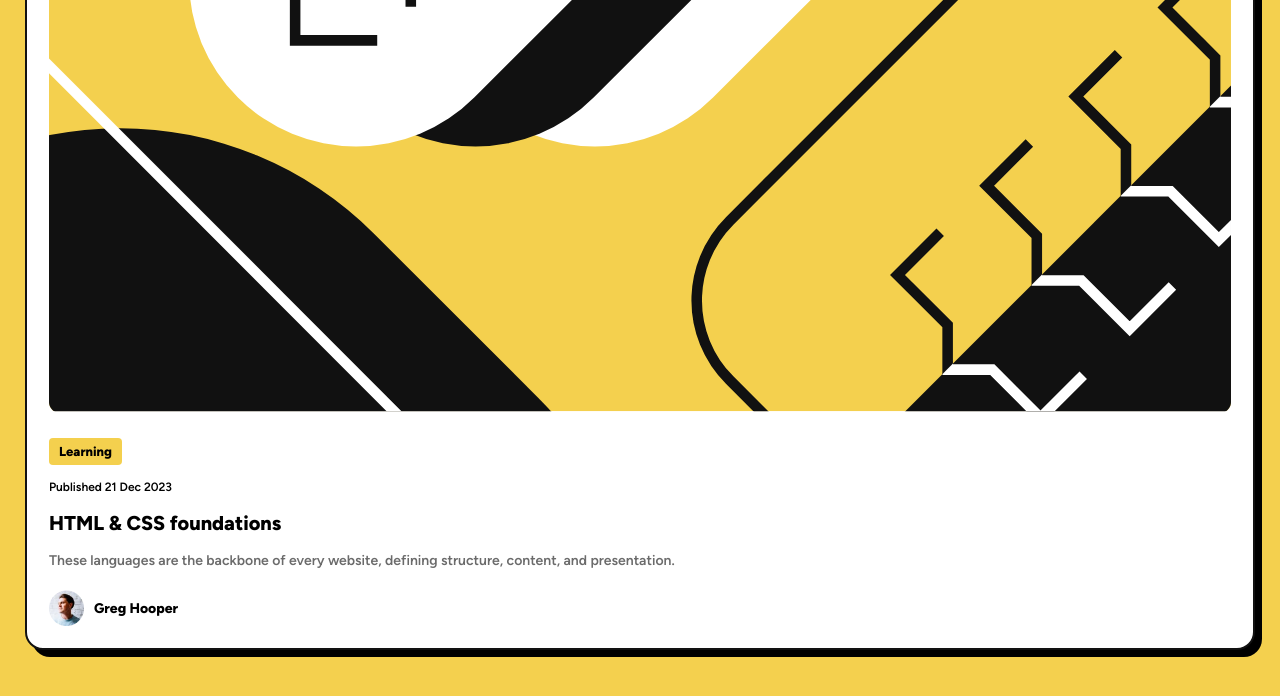
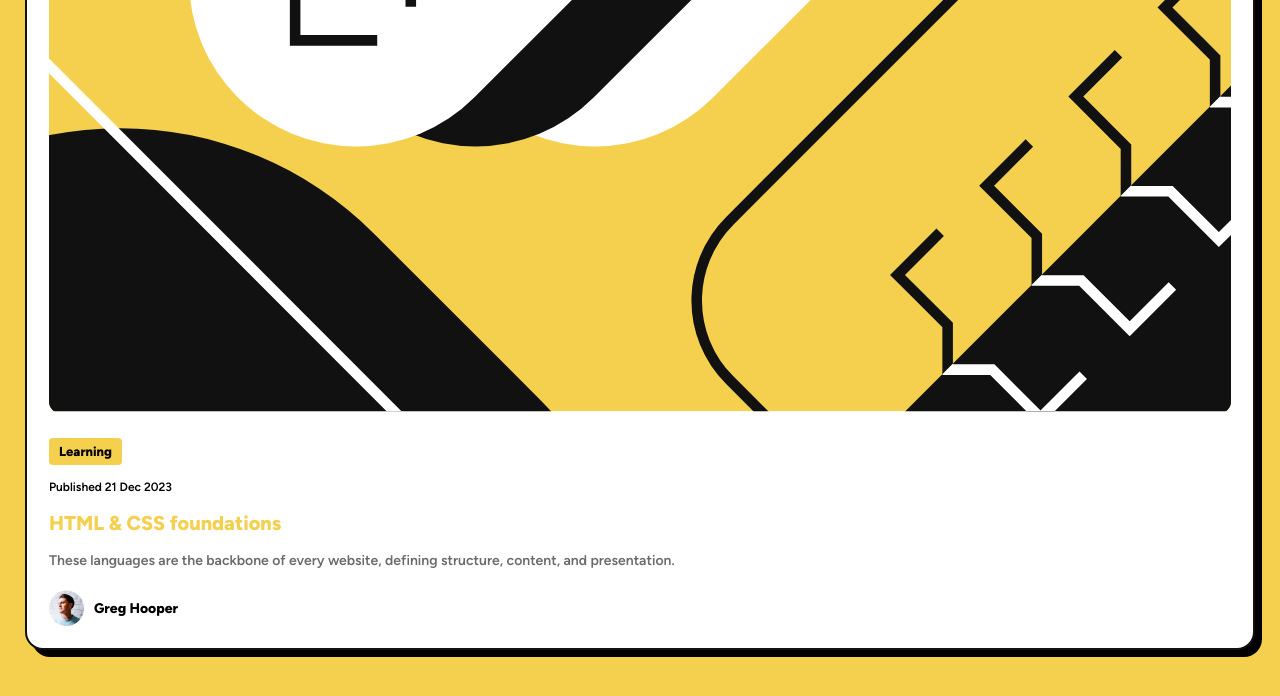
Before and after one commit to Mosacd/practice-2, a plain HTML site: page index.html in a window 1280 px wide. In both pictures the pointer is over the element "HTML & CSS foundations". Shown: the part 468-1164 px from the top of the page. Drawn offline with Linux system fonts and the light colour scheme.

Commit message:
Update index.html

```diff
--- a/index.html
+++ b/index.html
@@ -84,8 +84,10 @@
 
     h1{
       font-size: 20px;
-
       padding-bottom: 17px;
+    }
+      h1:hover{
+      color: hsl(47, 88%, 63%);
     }
 
     p{
```
